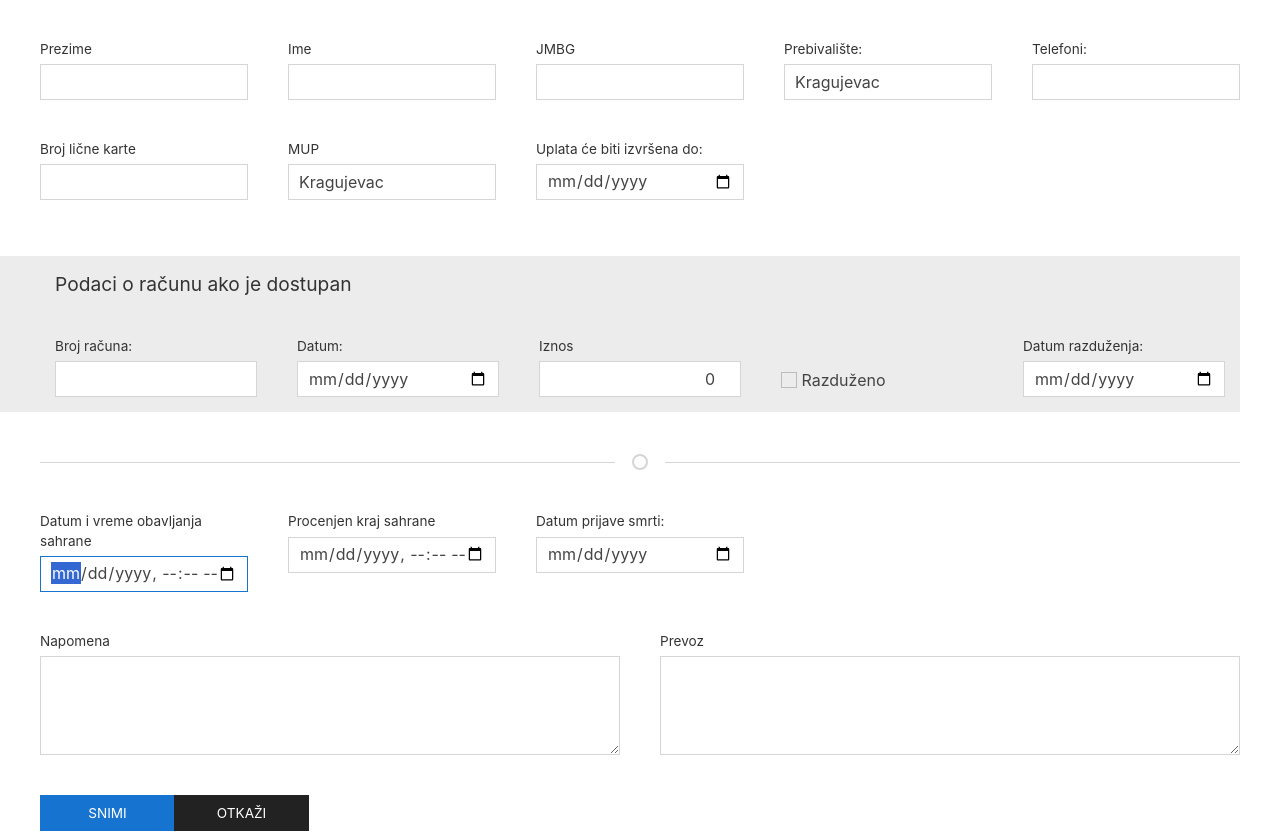
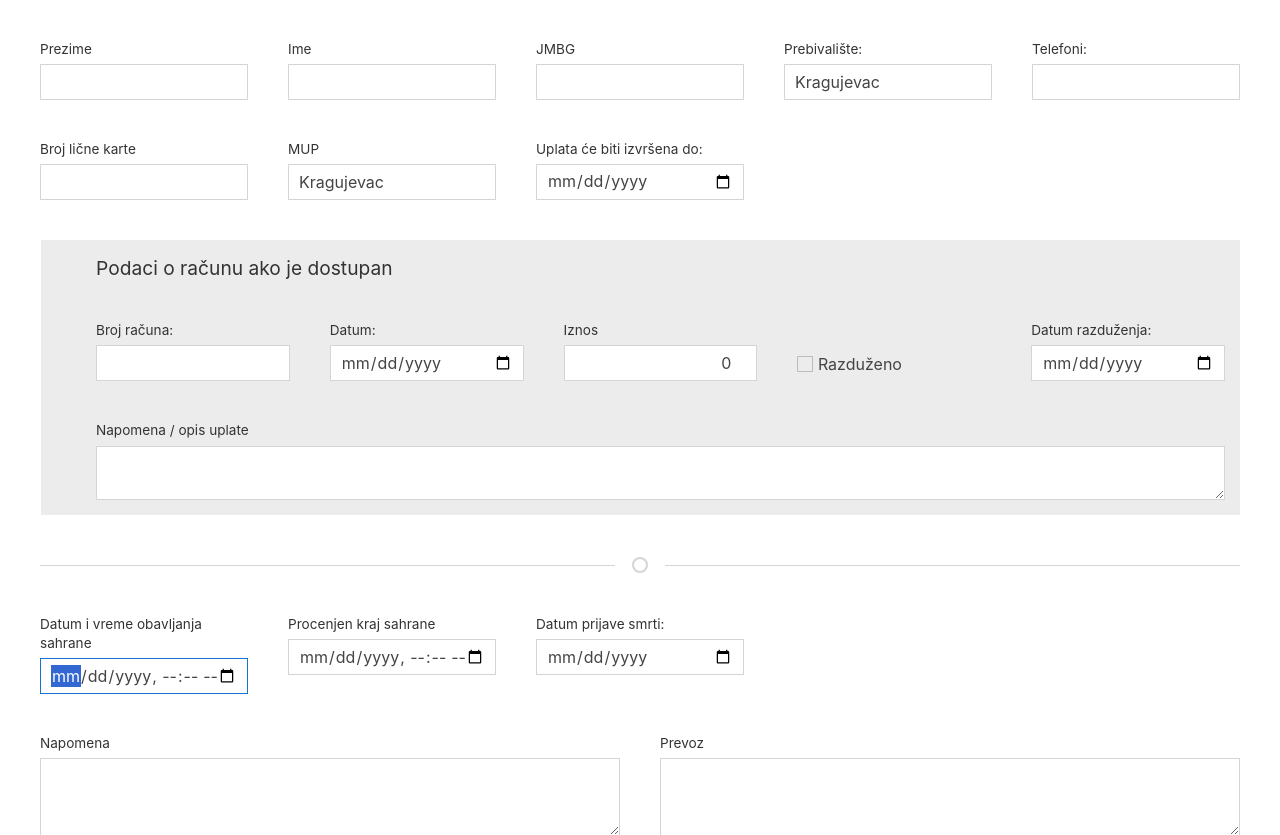
Before and after one commit to chana-chh/kartoteka, a PHP site: template app/views/raspored_dodavanje.twig in a window 1280 px wide. Shown: the part 906-1741 px from the top of the page. Run offline with PHP 8.4, Linux system fonts and the light colour scheme; the template is opened without the code that fills it: most values are stand-ins (such as "Sample title", 1, 10 or a date in 2020); some libraries are stand-ins or nearby versions.

Commit message:
Glanc 02

```diff
--- a/app/controllers/RacuniController.php
+++ b/app/controllers/RacuniController.php
@@ -32,20 +32,20 @@ class RacuniController extends Controller
             'iznos' => [
                 'required' => true,
                 'min' => 0.01,
-            ],
+            ]
         ];
 
         $this->validator->validate($data, $validation_rules);
 
         if ($this->validator->hasErrors()) {
-            $this->flash->addMessage('danger', 'Došlo je do greške prilikom zaduzenja racuna.');
+            $this->flash->addMessage('danger', 'Došlo je do greške prilikom zaduženja računa.');
             return $response->withRedirect($this->router->pathFor('racun', ['id' => $data['karton_id']]));
         } else {
             $data['razduzeno'] = 0;
             $data['korisnik_id_zaduzio'] = $this->auth->user()->id;
             $model = new Racun();
             $model->insert($data);
-            $this->flash->addMessage('success', 'Karton je uspešno zaduzen racunom.');
+            $this->flash->addMessage('success', 'Karton je uspešno zadužen računom.');
             return $response->withRedirect($this->router->pathFor('transakcije.pregled', ['id' => $data['karton_id']]));
         }
     }
--- a/app/controllers/RasporedController.php
+++ b/app/controllers/RasporedController.php
@@ -170,6 +170,7 @@ class RasporedController extends Controller
                     'broj' => $data['broj'],
                     'datum' => $data['datum'],
                     'iznos' => $data['iznos'],
+                    'napomena' => $data['napomena_racun'],
                     'razduzeno' => $razduzeno,
                     'datum_razduzenja' => $data['datum_razduzenja'],
                     'korisnik_id_zaduzio' => $idzaracun,
@@ -180,6 +181,7 @@ class RasporedController extends Controller
                     'broj' => $data['broj'],
                     'datum' => $data['datum'],
                     'iznos' => $data['iznos'],
+                    'napomena' => $data['napomena_racun'],
                     'razduzeno' => $razduzeno,
                     'datum_razduzenja' => $data['datum_razduzenja'],
                     'korisnik_id_zaduzio' => $idzaracun
--- a/app/views/raspored_dodavanje.twig
+++ b/app/views/raspored_dodavanje.twig
@@ -244,7 +244,7 @@
 	</div>
 	<div class="uk-width-3-5"></div>
 	<div class="uk-width-1-1">
-		<div uk-grid class="uk-background-muted uk-margin-top uk-padding-small">
+		<div uk-grid class="uk-background-muted uk-padding-small" style="margin-left:1px;">
 		<div class="uk-width-1-1">
 		<h4>Podaci o računu ako je dostupan</h4>
 		</div>
@@ -287,6 +287,13 @@
 		</div>
 		<small class=" uk-text-danger">{{ errors.datum_razduzenja[0] ? : '' }}</small>
 	</div>
+	  <div class="uk-width-1-1">
+    <label for="napomena_racun" class="uk-form-label">Napomena / opis uplate</label>
+    <div class="uk-form-controls">
+      <textarea class="uk-textarea{{ errors.napomena_racun[0] ? ' uk-form-danger': ''}}" rows="2" name="napomena_racun" id="napomena_racun">{{ old.napomena_racun ? : '' }}</textarea>
+    </div>
+    <small class=" uk-text-danger">{{ errors.napomena_racun[0] ? :'' }}</small>
+  </div>
 		</div>
 	</div>
 
@@ -321,7 +328,7 @@
 	<div class="uk-width-1-2">
 		<label for="napomena" class="uk-form-label">Napomena</label>
 		<div class="uk-form-controls">
-			<textarea class="uk-textarea{{ errors.napomena[0] ? ' uk-form-danger': ''}}" rows="4" name="napomena"
+			<textarea class="uk-textarea{{ errors.napomena[0] ? ' uk-form-danger': ''}}" rows="3" name="napomena"
 				id="napomena">{{ old.napomena ? : '' }}</textarea>
 		</div>
 		<small class=" uk-text-danger">{{ errors.napomena[0] ? :'' }}</small>
@@ -329,7 +336,7 @@
 	<div class="uk-width-1-2">
 		<label for="prevoz" class="uk-form-label">Prevoz</label>
 		<div class="uk-form-controls">
-			<textarea class="uk-textarea{{ errors.prevoz[0] ? ' uk-form-danger': ''}}" rows="4" name="prevoz"
+			<textarea class="uk-textarea{{ errors.prevoz[0] ? ' uk-form-danger': ''}}" rows="3" name="prevoz"
 				id="prevoz">{{ old.prevoz ? : '' }}</textarea>
 		</div>
 		<small class=" uk-text-danger">{{ errors.prevoz[0] ? :'' }}</small>
```
Also changed, not shown: app/views/karton_pregled.twig (+12 -4 lines), app/views/racun.twig (+7 -0 lines), app/views/transakcije_pregled.twig (+9 -2 lines), app/views/transakcije_razduzivanje.twig (+7 -0 lines), pub/img/help/kartoni_filter.png, pub/img/help/kartoni_pretraga.png.
